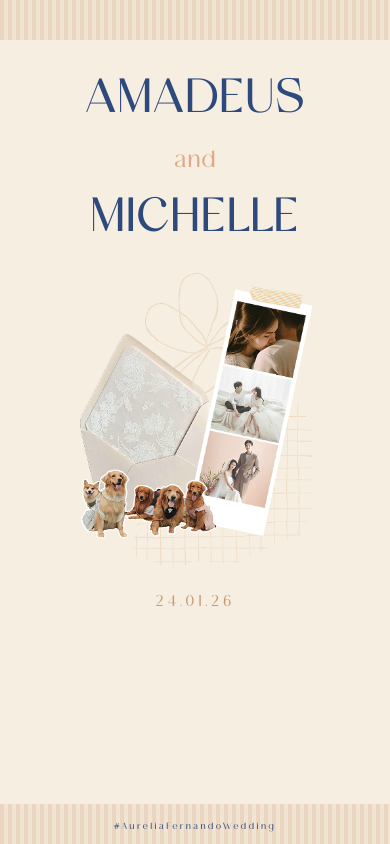
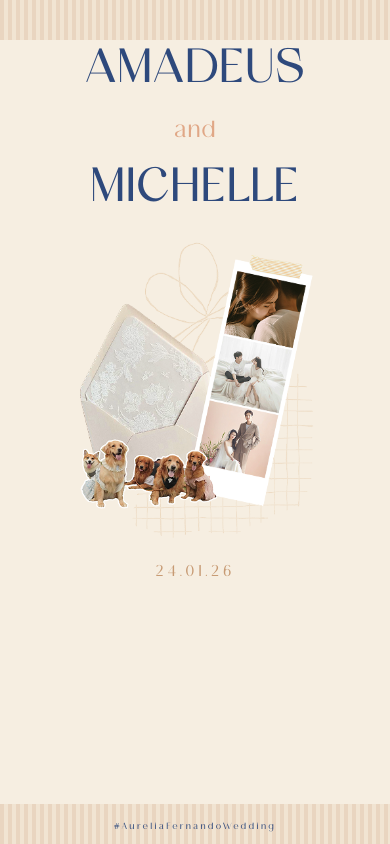
Before and after one commit to Riqzaalfatir/amadeus-michelle, a Next.js app: page / in a window 390 px wide. Built offline with nearby package versions, Linux system fonts and the light colour scheme.

Commit message:
testing layout

```diff
--- a/src/components/invitation/MobileContainer.tsx
+++ b/src/components/invitation/MobileContainer.tsx
@@ -3,9 +3,9 @@ import HeroKanan from "@/assets/HeroKanan.png";
 
 const MobileContainer = () => {
   return (
-    <div className="w-full min-h-screen flex justify-center bg-[#F6EEE1]">
+    <div className="w-full h-screen flex justify-center bg-[#F6EEE1]">
 
-      <div className="relative w-full min-h-screen flex flex-col items-center
+      <div className="relative w-full h-screen flex flex-col items-center
       max-w-[420px] md:max-w-[520px] lg:max-w-[620px]">
 
         {/* Stripe Atas */}
@@ -14,7 +14,7 @@ const MobileContainer = () => {
         data-aos-delay="50"
         className="stripe absolute top-0 left-0 right-0" />
 
-        <div className="pt-[60px] md:pt-[100px] lg:pt-[80px] pb-[80px] md:pb-[100px] lg:pb-[120px] flex flex-col items-center">
+        <div className="pt-[30px] md:pt-[100px] lg:pt-[80px] pb-[110px] md:pb-[100px] lg:pb-[120px] flex flex-col items-center">
 
           <div className="text-center">
             <h1
```
